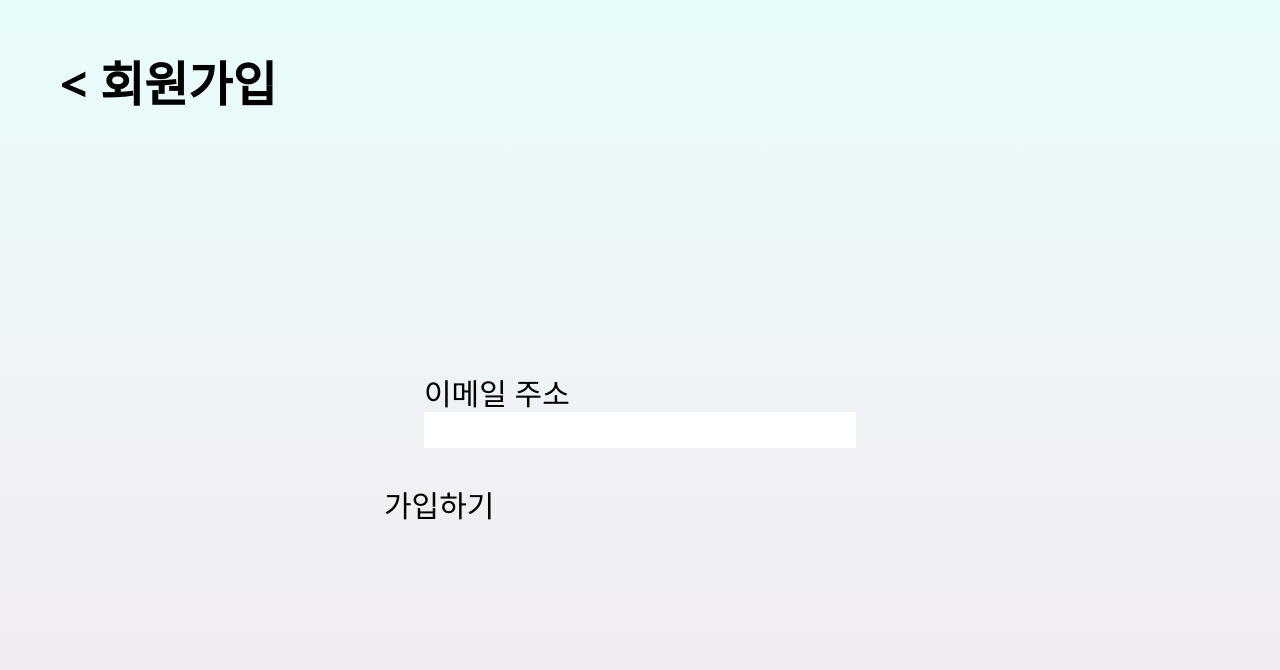
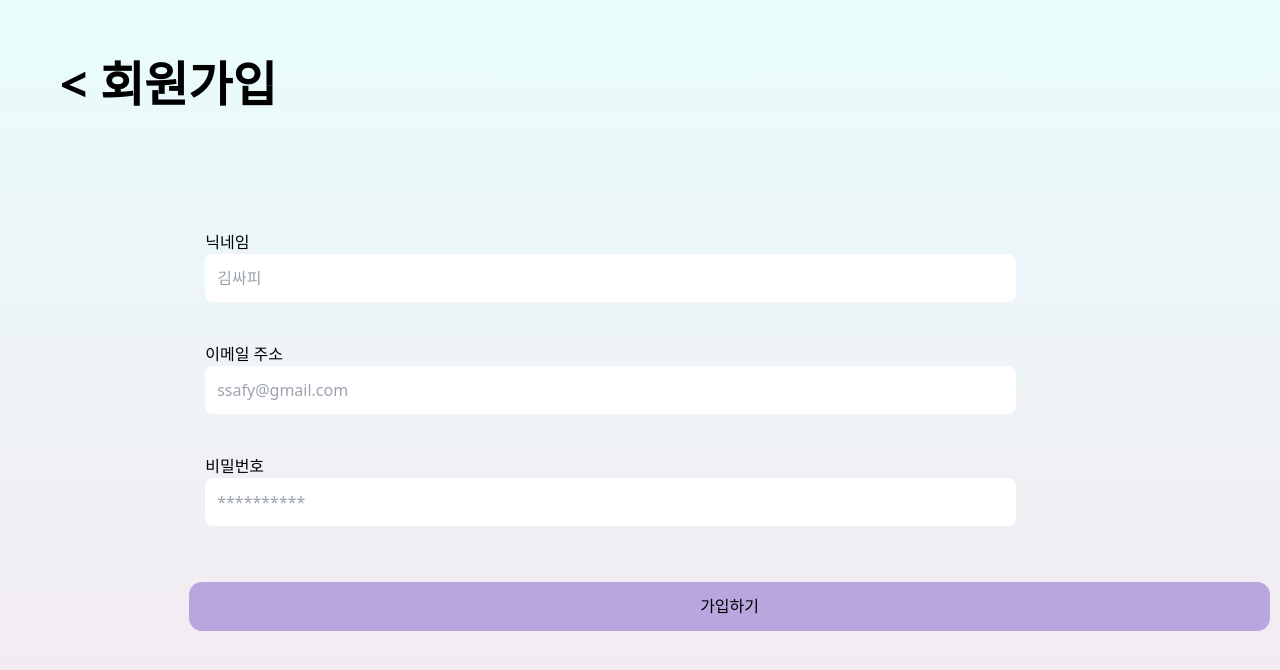
Before and after one commit to SSAFY-DANGO/BackEnd, a React (Vite) app in the folder dango-project/: page /sign-up in a window 1280 px wide. Shown: the top 670 px of the page. Built offline with nearby package versions, Linux system fonts and the light colour scheme.

Commit message:
feat: Axios 연결 at Login and Signup Page

```diff
--- a/dango-project/src/api/Api.jsx
+++ b/dango-project/src/api/Api.jsx
@@ -1,12 +1,11 @@
-import axios from "axios";
+import axios from 'axios';
 
-const DEV = "http://localhost:8080/api/";
-const HOST = "https://localhost:8080/api/";
+const DEV = 'http://localhost:8080/api/';
+const HOST = 'https://j10a702.p.ssay.io/api/';
 
 const api = axios.create({
   baseURL: HOST,
   withCredentials: true,
-
 });
 // 요청 인터셉터
 api.interceptors.request.use(
@@ -39,4 +38,26 @@ api.interceptors.response.use(
   //   return Promise.reject(error);
   // }
 );
+
+export const loginUser = async (userLoginRequest) => {
+  try {
+    const response = await api.post('/users/login', userLoginRequest);
+    return response.data;
+  } catch (error) {
+    console.error('로그인 실패:', error);
+    throw error;
+  }
+};
+
+export const signUpUser = async (signUpRequest) => {
+  try {
+    console.log('여기옴');
+    const response = await api.post('/users/regist/profile', signUpRequest);
+    return response.data;
+  } catch (error) {
+    console.error('회원가입 실패:', error);
+    throw error;
+  }
+};
+
 export default api;
--- a/dango-project/src/pages/Login.jsx
+++ b/dango-project/src/pages/Login.jsx
@@ -1,11 +1,25 @@
 import React from 'react';
 import '../styles/Landing.css';
 import '../styles/Common.css';
+// import CommonButton from '../components/CommonButton'
+import { useState } from 'react';
 import { useNavigate } from 'react-router-dom';
-import { RiKakaoTalkFill } from 'react-icons/ri';
+import { loginUser } from '../api/Api';
 
 export default function Login() {
   const navigate = useNavigate();
+
+  const [password, setPassword] = useState('');
+  const [email, setEmail] = useState('');
+
+  const handleLogin = async () => {
+    try {
+      const response = await loginUser({ email, password });
+      console.log('로그인 성공', response);
+    } catch (error) {
+      console.log('로그인 실패', error);
+    }
+  };
 
   const navigateSignup = () => {
     navigate('/sign-up');
@@ -13,47 +27,45 @@ export default function Login() {
 
   return (
     <>
-      <div className=''>
-        <div className='landing-background '>
-          <div className='flex flex-col justify-center items-center '>
-            <div className='text-5xl font-bold pb-10 font-title'>
-              당신의 냉장고, 당고
-            </div>
-
-            <div className='text-3xl pb-10 font-aggroS'>문을 열어 주세요</div>
+      <div className='landing-background flex flex-col justify-center items-center h-[150vh]'>
+        <div className='text-7xl font-bold '>당신의 냉장고, 당고</div>
+        <div className='text-3xl'>문을 열어 주세요</div>
         <div className='m-4 w-3/4 flex justify-center flex-col'>
           <div>이메일</div>
           <input
             placeholder='ssafy@gmail.com'
             className='rounded-lg p-3 w-full'
+            value={email}
+            onChange={(e) => setEmail(e.target.value)}
           />
         </div>
         <div className='m-4 w-3/4 flex justify-center flex-col'>
           <div>비밀번호</div>
-              <input placeholder='********' className='rounded-lg p-3 w-full' />
+          <input
+            placeholder='********'
+            className='rounded-lg p-3 w-full'
+            value={password}
+            onChange={(e) => setPassword(e.target.value)}
+          />
         </div>
-            <div className='w-3/4 flex justify-center'>
-              <button className='long-thick-button'>
-                <RiKakaoTalkFill
-                  color='#3A1D1D'
-                  className='inline-block align-top translate-y-1 mr-1'
-                />
-                <span>카카오 로그인</span>
-              </button>
-            </div>
-            <div className='w-3/4 flex justify-center'>
-              <button className='long-thick-button'>로그인</button>
-            </div>
-            <div className='w-3/4 flex justify-center'>
-              <button
-                className='long-thick-button'
-                onClick={() => navigateSignup()}
-              >
+        {/* <div className='w-[90%] flex-row justify-center'>
+          <div>이메일 주소</div>
+          <input
+            className='common-input'
+            placeholder=' ssafy@email.com'
+          ></input>
+        </div> */}
+        {/* <div className='w-[90%] flex-row justify-center'>
+          비밀번호
+          <div></div>
+          <input className='common-input' placeholder=' *********'></input>
+        </div> */}
+        <button className='long-thick-button' onClick={navigateSignup}>
           회원가입
         </button>
-            </div>
-          </div>
-        </div>
+        <button className='long-thick-button' onClick={handleLogin}>
+          로그인
+        </button>
       </div>
     </>
   );
--- a/dango-project/src/pages/SignUp.jsx
+++ b/dango-project/src/pages/SignUp.jsx
@@ -1,29 +1,78 @@
 import React from 'react';
+import '../styles/Landing.css';
+import '../styles/Common.css';
 import { useNavigate } from 'react-router-dom';
+import { useState } from 'react';
+import { signUpUser } from '../api/Api';
 
 export default function SignUp() {
   const navigate = useNavigate();
 
+  const [nickname, setNickname] = useState('');
+  const [email, setEmail] = useState('');
+  const [password, setPassword] = useState('');
+
+  const handleSignUp = async () => {
+    console.log('닉네임', nickname);
+
+    try {
+      const response = await signUpUser({ nickname, email, password });
+      console.log('로그인 성공', response);
+      navigateConnectFridge();
+    } catch (error) {
+      console.log('로그인 실패', error);
+    }
+  };
+
+  const navigateLogin = () => {
+    navigate('/');
+  };
   const navigateConnectFridge = () => {
     navigate('/connect-fridge');
   };
   return (
     <>
-      <div className='landing-background flex flex-col justify-center items-center h-screen'>
+      <div className='flex justify-center items-center h-[100vh] landing-background'>
         <div
           className='text-5xl font-bold font-noto-sans-kr p-10'
           style={{ position: 'absolute', top: '20px', left: '20px' }}
         >
           {' '}
-          &lt; 회원가입{' '}
+          <button onClick={navigateLogin}>&lt;</button> 회원가입{' '}
         </div>
-        <form className='text-3xl'>
-          <div className='p-10'>
+        {/* 형식 form - requestbody임으로 submit 불가 */}
+        <form className='w-full ml-[14vw]'>
+          <div className='m-4 w-3/4 flex justify-center flex-col mb-10'>
+            <div>닉네임</div>
+            <input
+              placeholder='김싸피'
+              className='rounded-lg p-3 w-full'
+              value={nickname}
+              onChange={(e) => setNickname(e.target.value)}
+            />
+          </div>
+          <div className='m-4 w-3/4 flex justify-center flex-col mb-10'>
             <div>이메일 주소</div>
-            <input />
+            <input
+              placeholder='ssafy@gmail.com'
+              className='rounded-lg p-3 w-full'
+              value={email}
+              onChange={(e) => setEmail(e.target.value)}
+            />
           </div>
-
-          <button onClick={navigateConnectFridge}> 가입하기 </button>
+          <div className='m-4 w-3/4 flex justify-center flex-col mb-10'>
+            <div>비밀번호</div>
+            <input
+              placeholder='**********'
+              className='rounded-lg p-3 w-full'
+              value={password}
+              onChange={(e) => setPassword(e.target.value)}
+            />
+          </div>
+          <button onClick={handleSignUp} className='long-thick-button'>
+            {' '}
+            가입하기{' '}
+          </button>
         </form>
       </div>
     </>
```
Lines whose indentation alone changed are shown as unchanged.
